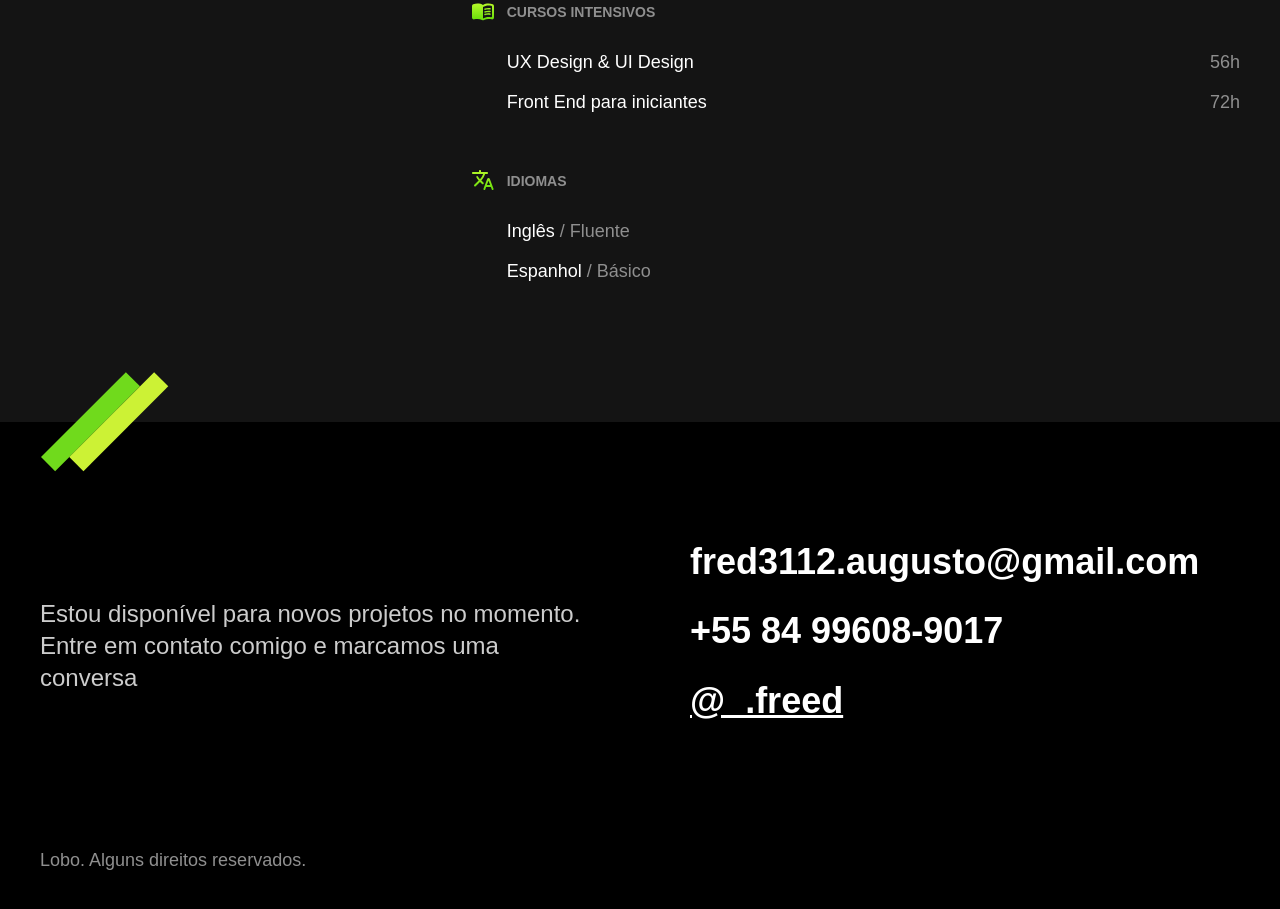
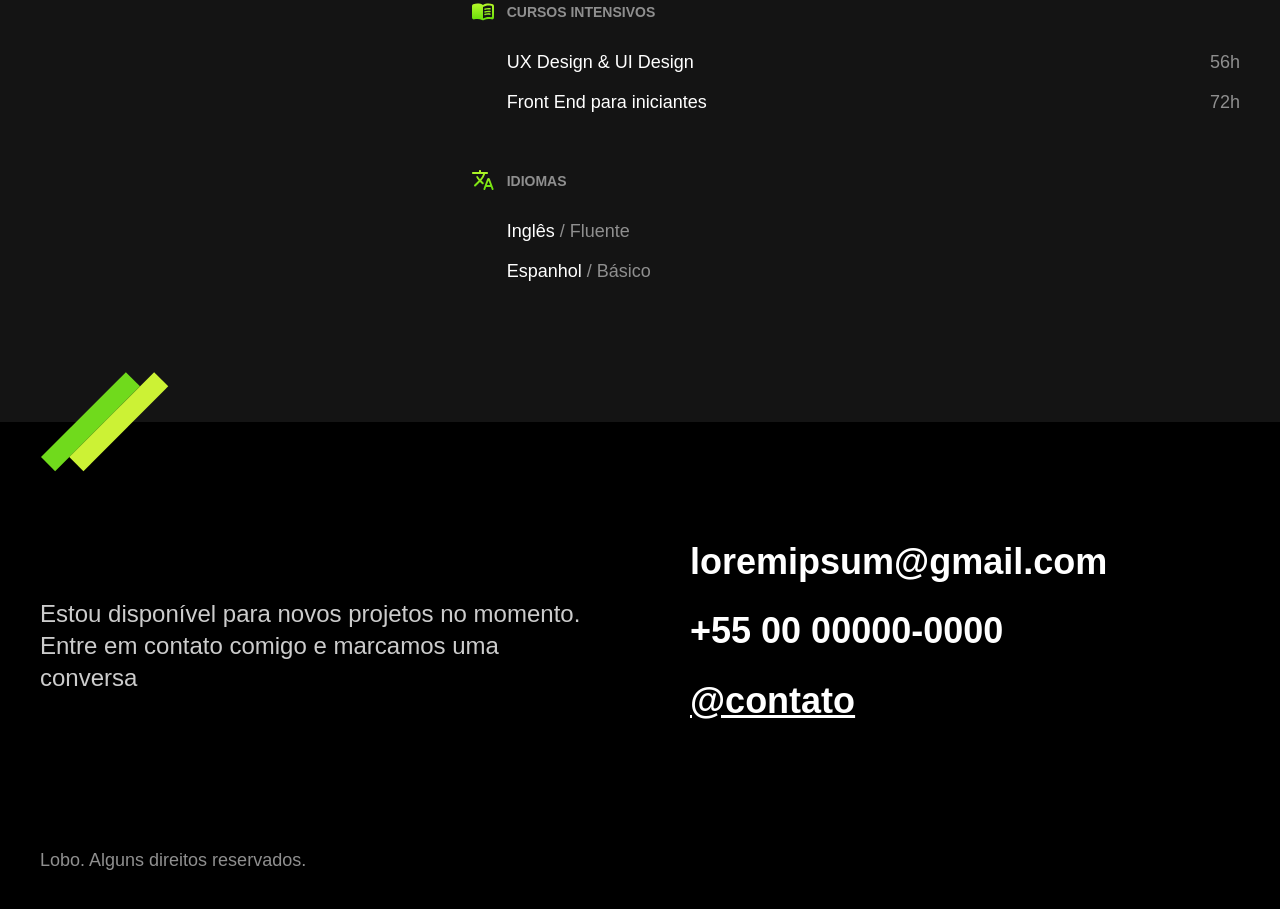
Before and after one commit to fredericoaugusto/fredericoaugusto.github.io, a plain HTML site: page index.html in a window 1280 px wide. Shown: the part 2006-2915 px from the top of the page. Drawn offline with Linux system fonts and the light colour scheme.

Commit message:
mudança no título e nos contatos

```diff
--- a/index.html
+++ b/index.html
@@ -5,7 +5,7 @@
     <meta charset="UTF-8">
     <meta http-equiv="X-UA-Compatible" content="IE=edge">
     <meta name="viewport" content="width=device-width, initial-scale=1.0">
-    <title>Frederico - Desenvolvedor</title>
+    <title>Portfolio Desenvolvedor</title>
     <meta name="description" content="Desenvolvedor Front End e UX/UI Designer. Localizado no Rio Grande do Norte">
     <link rel="stylesheet" href="style.min.css">
 </head>
@@ -132,9 +132,9 @@
             <p class="footer-texto">Estou disponível para novos projetos no momento. Entre em contato comigo e marcamos uma conversa</p>
 
             <ul class="footer-contato">
-                <li>fred3112.augusto@gmail.com</li>
-                <li>+55 84 99608-9017</li>
-                <li><a href="www.instagram.com/_.freed">@_.freed</a></li>
+                <li>loremipsum@gmail.com</li>
+                <li>+55 00 00000-0000</li>
+                <li><a href="/">@contato</a></li>
             </ul>
 
             <p class="footer-copy">
```
